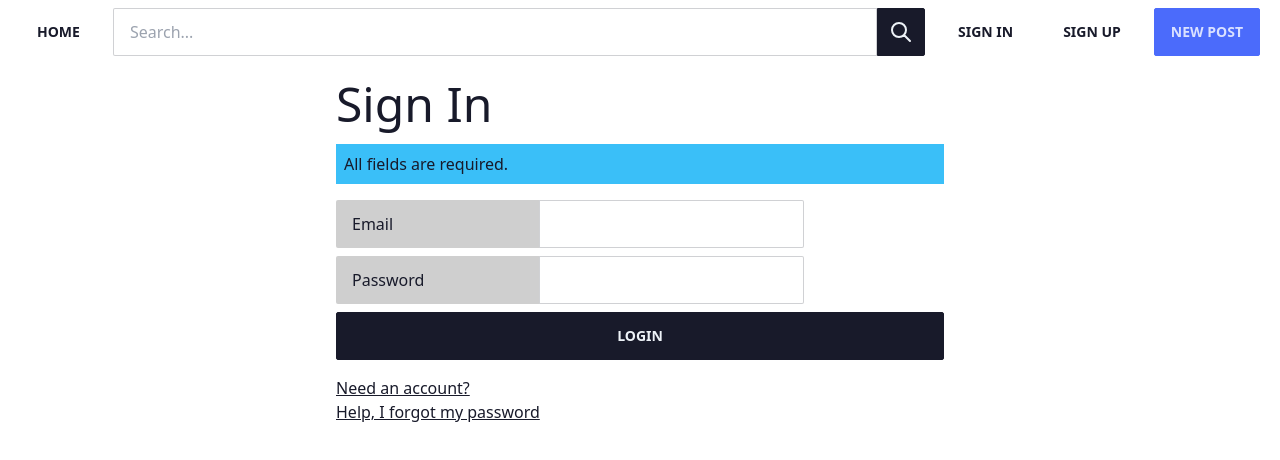
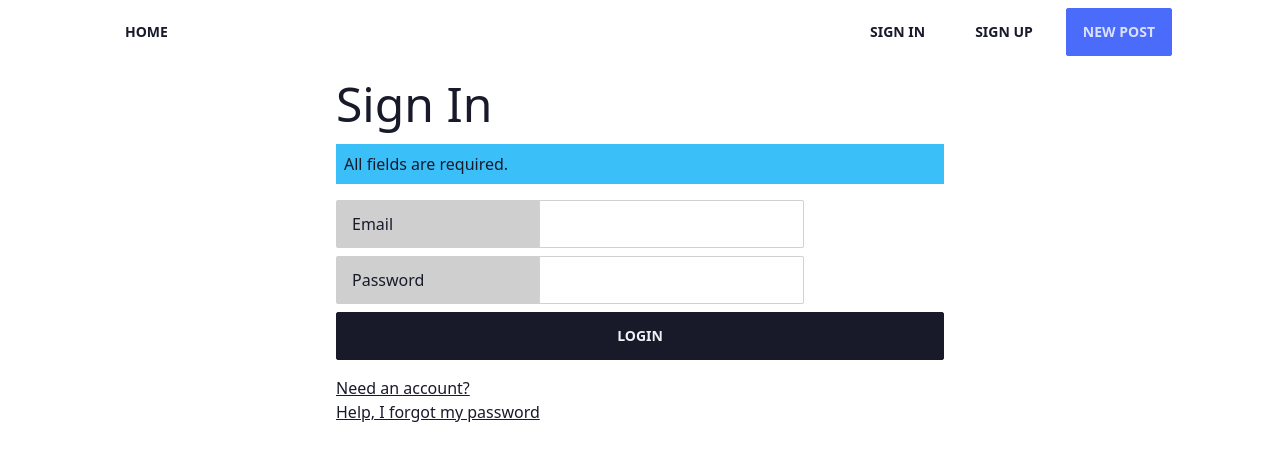
Before and after one commit to crespire/buysell, a React (Create React App) app in the folder client/: page /signin in a window 1280 px wide. Shown: the top 460 px of the page. Built offline with nearby package versions, Linux system fonts and the light colour scheme.

Commit message:
feat: remove search bar

```diff
--- a/client/src/Header.tsx
+++ b/client/src/Header.tsx
@@ -5,18 +5,11 @@ function Header() {
   const { user, logOut } = useAuth();
 
   return (
-    <nav className="navbar flex justify-around items-center h-12 gap-4">
+    <nav className="navbar flex justify-between items-center h-12 px-24">
+      <div>
         <Link to='/' className="btn btn-ghost">Home</Link>
-      <form className="form-control grow">
-        <div className="input-group">
-          <input className="input input-bordered grow" type="text" placeholder="Search..." name="search" />
-          <button className="btn btn-square" type="submit">
-            <svg xmlns="http://www.w3.org/2000/svg" className="h-6 w-6" fill="none" viewBox="0 0 24 24" stroke="currentColor">
-              <path strokeLinecap="round" strokeLinejoin="round" strokeWidth="2" d="M21 21l-6-6m2-5a7 7 0 11-14 0 7 7 0 0114 0z" />
-            </svg>
-          </button>
       </div>
-      </form>
+      <div className="flex gap-4">
         { user === null
           ? <>
               <Link to='/signin' className="btn btn-ghost">Sign In</Link>
@@ -36,6 +29,7 @@ function Header() {
             </>
         }
         <Link to='/posts/new' className="btn btn-primary">New Post</Link>
+      </div>
     </nav>
   );
 }
```
Lines whose indentation alone changed are shown as unchanged.
